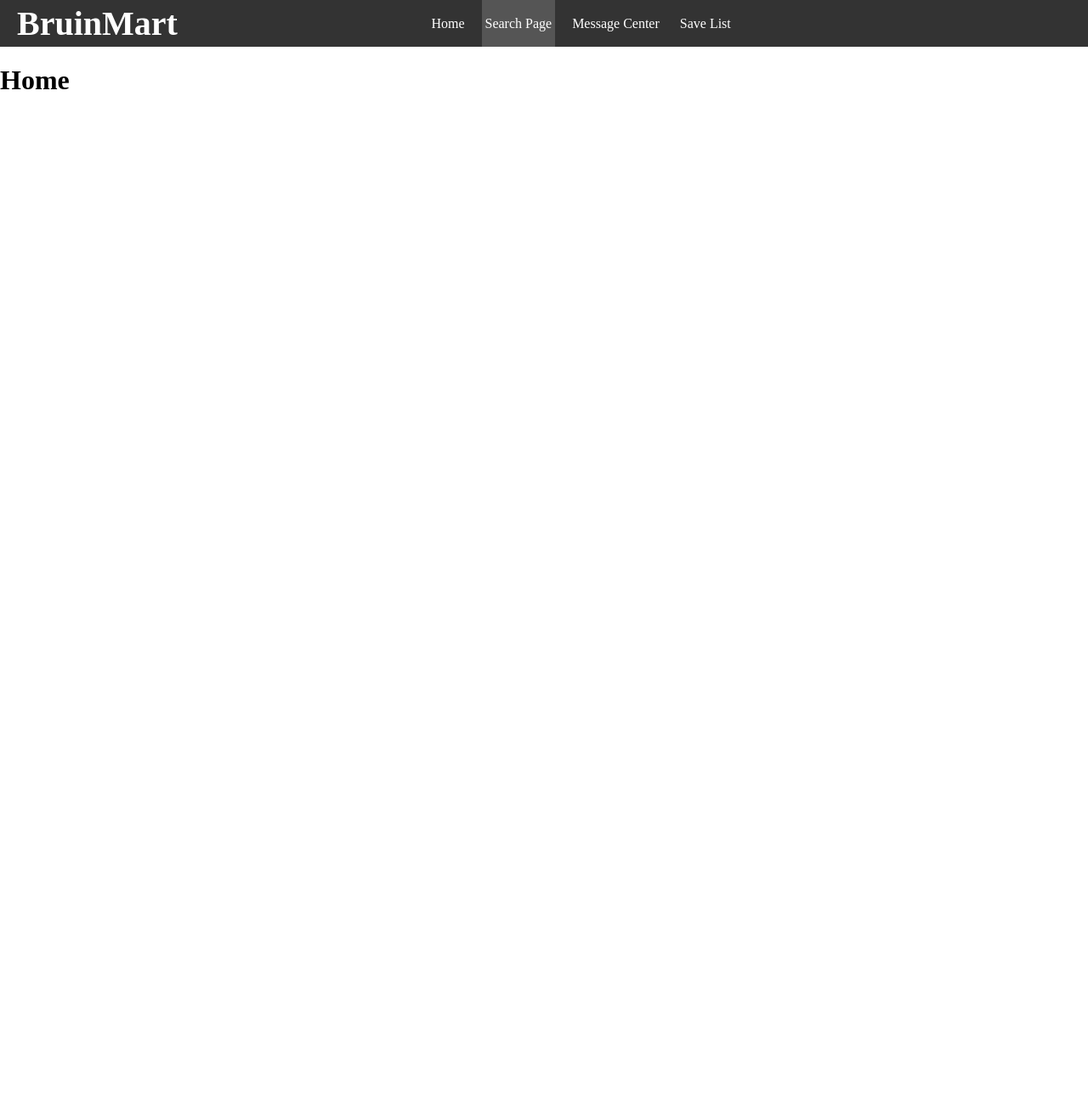
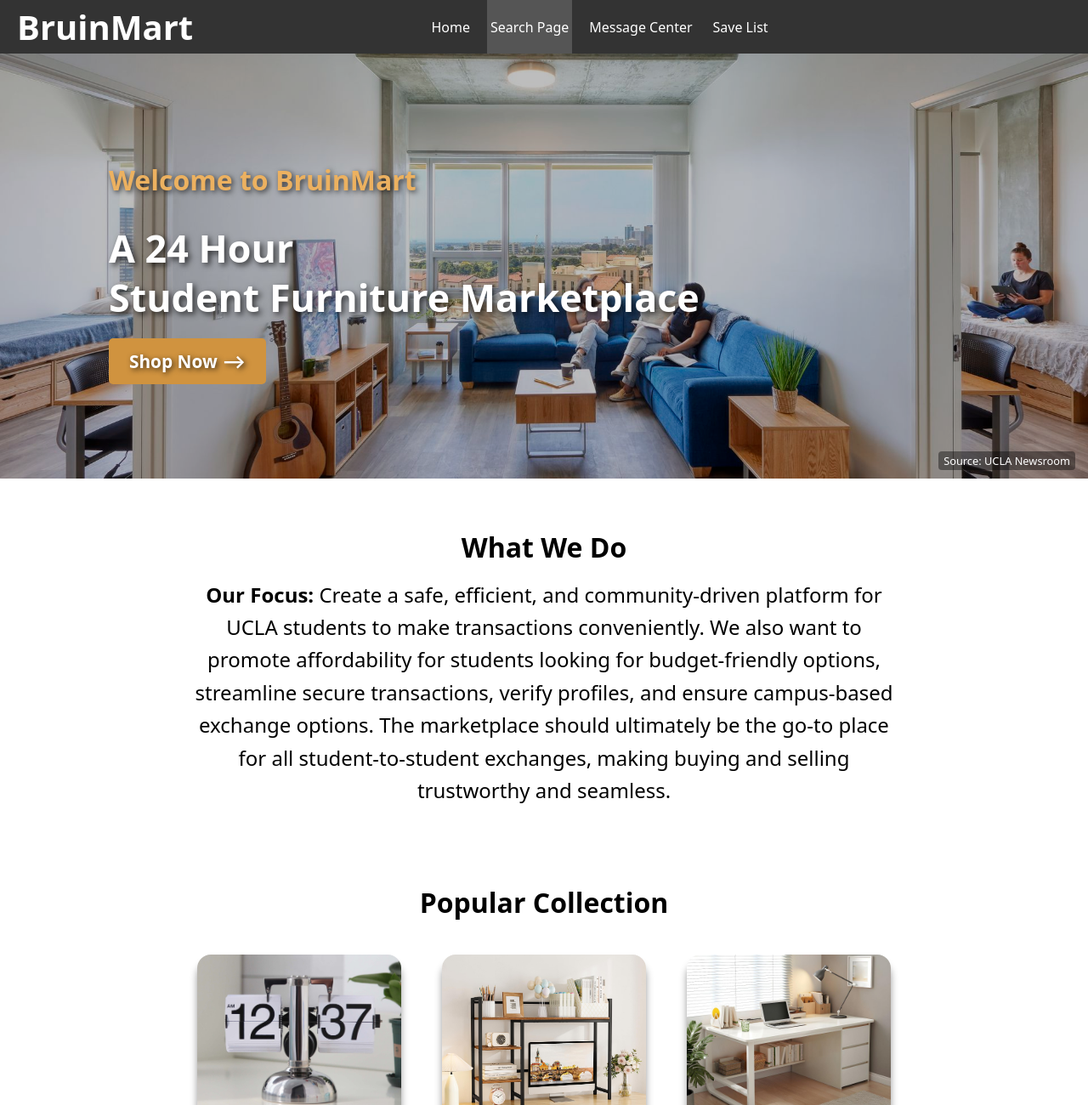
Before and after one commit to ythou00/BruinMart_Official, a React (Vite) app: page / in a window 1280 px wide. Shown: the top 1300 px of the page at 85% size. Before the commit the page ends 800 px from the top, so only its background shows below. Built offline with nearby package versions, Linux system fonts and the light colour scheme; a web font is replaced by a local one.

Commit message:
update the entire home page

```diff
--- a/package.json
+++ b/package.json
@@ -10,6 +10,10 @@
     "preview": "vite preview"
   },
   "dependencies": {
+    "@emotion/react": "^11.14.0",
+    "@emotion/styled": "^11.14.0",
+    "@mui/icons-material": "^7.0.2",
+    "@mui/material": "^7.0.2",
     "react": "^19.0.0",
     "react-dom": "^19.0.0",
     "react-icons": "^5.5.0",
--- a/src/App.jsx
+++ b/src/App.jsx
@@ -8,6 +8,7 @@ import Home from './component/home.jsx'
 import SaveList from './component/saveList.jsx'
 import SearchPage from './component/searchpage'
 
+
 function App() {
   return (
     <>
@@ -16,13 +17,14 @@ function App() {
         {/* <h1>Web Dev Simplified!!!!!!</h1>  */}
         <Routes>
           <Route path="/" element={<Home />} />
-          <Route path="/home" element={<Home />} />
+          <Route path="/Home" element={<Home />} />
           <Route path="/SearchPage" element={<SearchPage />} />
           <Route path="/MessageCenter" element={<MessageCenter />} />
-          <Route path="/saveList" element={<SaveList />} />
+          <Route path="/SaveList" element={<SaveList />} />
         </Routes>
       </div>
 
+      {/* <HeroSection /> */}
       {/* Your new Message Center component */}
       {/* <MessageCenter /> */}
       {/* <SearchPage/> */}
--- /dev/null
+++ b/src/component/data.json
@@ -0,0 +1,74 @@
+[
+    {
+      "id": 1,
+      "title": "Modern Wood Coffee Table",
+      "category": "Living Room",
+      "price": 120,
+      "link": "https://www.amazon.com/Coffee-Farmhouse-Century-Cocktail-Transparent/dp/B0CPPF9VV2",
+      "imageLink": "./asssets/coffeeTable.jpg",
+      "description": "A minimalist coffee table made from walnut wood."
+    },
+    {
+      "id": 2,
+      "title": "Scandinavian Dining Chair",
+      "category": "Dining Room",
+      "price": 60,
+      "link": "https://www.daals.com/products/greenwich-light-taupe-boucle-dining-chair",
+      "imageLink": "./asssets/diningChair.jpg",
+      "description": "Comfortable chair with a sleek, modern design."
+    },
+    {
+      "id": 3,
+      "title": "Vintage Leather Sofa",
+      "category": "Living Room",
+      "price": 450,
+      "link": "https://expandfurniture.com/products/soft-cube-modern-modular-sofa-set",
+      "imageLink": "./asssets/couch.jpg",
+      "description": "A vintage-style sofa with brown leather upholstery."
+    },
+    {
+        "id": 4,
+        "title": "Vintage Leather Sofa",
+        "category": "Living Room",
+        "price": 450,
+        "link": "https://expandfurniture.com/products/soft-cube-modern-modular-sofa-set",
+        "imageLink": "./asssets/couch.jpg",
+        "description": "A vintage-style sofa with brown leather upholstery."
+    },
+    {
+        "id": 5,
+        "title": "Vintage Leather Sofa",
+        "category": "Living Room",
+        "price": 450,
+        "link": "https://expandfurniture.com/products/soft-cube-modern-modular-sofa-set",
+        "imageLink": "./asssets/couch.jpg",
+        "description": "A vintage-style sofa with brown leather upholstery."
+    },
+    {
+        "id": 6,
+        "title": "Vintage Leather Sofa",
+        "category": "Living Room",
+        "price": 450,
+        "link": "https://expandfurniture.com/products/soft-cube-modern-modular-sofa-set",
+        "imageLink": "./asssets/couch.jpg",
+        "description": "A vintage-style sofa with brown leather upholstery."
+    },
+    {
+        "id": 7,
+        "title": "Vintage Leather Sofa",
+        "category": "Living Room",
+        "price": 450,
+        "link": "https://expandfurniture.com/products/soft-cube-modern-modular-sofa-set",
+        "imageLink": "./asssets/couch.jpg",
+        "description": "A vintage-style sofa with brown leather upholstery."
+    },
+    {
+        "id": 8,
+        "title": "Vintage Leather Sofa",
+        "category": "Living Room",
+        "price": 450,
+        "link": "https://expandfurniture.com/products/soft-cube-modern-modular-sofa-set",
+        "imageLink": "./asssets/couch.jpg",
+        "description": "A vintage-style sofa with brown leather upholstery."
+    }
+  ]
--- a/src/component/home.jsx
+++ b/src/component/home.jsx
@@ -1,6 +1,88 @@
-import React from 'react'
+import React from 'react';
+import './home.css'
+import HeroSection from './heroSection'; // make sure the path is correct
+import ItemCard from "./itemCard";
+import deskClockImage from '../assets/deskclock.jpg';
+import deskshelfImage from '../assets/deskshelf.jpg';
+import studyDeskImage from '../assets/studydesk.jpg';
+import teenTitansImage from '../assets/teen_titans.jpg';
+import Footer from './footer';
 
-export default function home() {
-    return <h1>Home</h1>
 
+export default function Home() {
+  return (
+    <div>
+      <HeroSection />
+      <section className="our-statement">
+        <h1>What We Do</h1>
+        <p>
+          <strong>Our Focus:</strong> Create a safe, efficient, and community-driven platform for UCLA students to make transactions conveniently.
+          We also want to promote affordability for students looking for budget-friendly options, streamline secure transactions,
+          verify profiles, and ensure campus-based exchange options. The marketplace should ultimately be the go-to place for all
+          student-to-student exchanges, making buying and selling trustworthy and seamless.
+        </p>
+      </section>
+
+      <section className="popular-collection">
+        <h2>Popular Collection</h2>
+        <div className="card-grid">
+          <ItemCard
+            imgSrc={deskClockImage}
+            imgAlt="Card Image"
+            title="Desk Clock"
+            detail="good for daily use"
+            buttonText="Learn More"
+            link="cardPage"
+          />
+
+          <ItemCard
+            imgSrc={deskshelfImage}
+            imgAlt="Card Image"
+            title="Desk Shelf"
+            detail="good for daily use"
+            buttonText="Learn More"
+            link="cardPage"
+          />
+
+          <ItemCard
+            imgSrc={studyDeskImage}
+            imgAlt="Card Image"
+            title="Study Desk"
+            detail="good for daily use"
+            buttonText="Learn More"
+            link="cardPage"
+          />
+        </div>
+
+      </section>
+      <section className="about-section">
+        <div className="about-card">
+          <img src={teenTitansImage} alt="About us" className="about-image" />
+          <div className="about-text">
+            <div className="about-text-inner">
+              <h2>Move Out. Cash In. Move In. Save Big.</h2>
+              <p className="quote-mark">“</p>
+              <p className="us-detail">We’re a student-run marketplace created by Bruins, for Bruins. Whether you're moving out or settling in,
+                our goal is to help UCLA students buy and sell furniture and essentials easily,
+                affordably, and securely. Say goodbye to overpriced furniture and sketchy meetups—our
+                platform is built for safe, verified, on-campus exchanges that work around the student lifestyle.
+              </p>
+              <div className="quote-footer">
+                <a href="/about" className="about-button">About Us</a>
+                <p className="quote-mark quote-end">”</p>
+              </div>
+            </div>
+          </div>
+          <div className="bg-block block1"></div>
+          <div className="bg-block block2"></div>
+        </div>
+      </section>
+
+      <sectino className='footer'>
+        <Footer />
+      </sectino>
+
+
+    </div>
+  );
 }
--- a/src/component/navBar.jsx
+++ b/src/component/navBar.jsx
@@ -1,5 +1,7 @@
 import React from 'react'
 import './navBar.css'
+import SearchBar from "./searchBar"
+import SearchData from './data.json'
 import { Link, useMatch, useResolvedPath } from 'react-router-dom'
 
 export default function NavBar() {
@@ -9,14 +11,16 @@ export default function NavBar() {
         </div>
         <div className="center">
             <ul>
-                <li><Link to="/home">Home</Link></li>
+                <li><Link to="/Home">Home</Link></li>
                 <li className="active"><Link to="/SearchPage">Search Page</Link></li>
                 <li><Link to="/MessageCenter">Message Center</Link></li>
-                <li><Link to="/saveList">Save List</Link></li>
+                <li><Link to="/SaveList">Save List</Link></li>
             </ul>
         </div>
         <div className="right">
-
+            {/*
+            <SearchBar placeholder="What are you looking for?" data={SearchData}/>
+            */}
         </div>
 
     </nav>
--- a/src/index.css
+++ b/src/index.css
@@ -14,4 +14,5 @@ body {
   margin: 0;
   min-width: 320px;
   min-height: 100vh;
+  font-family: system-ui, -apple-system, BlinkMacSystemFont, 'Segoe UI', Roboto, Oxygen, Ubuntu, Cantarell, 'Open Sans', 'Helvetica Neue', sans-serif;
 }
```
Also changed, not shown: 1 other file (tests, documents, lock files or other folders).
